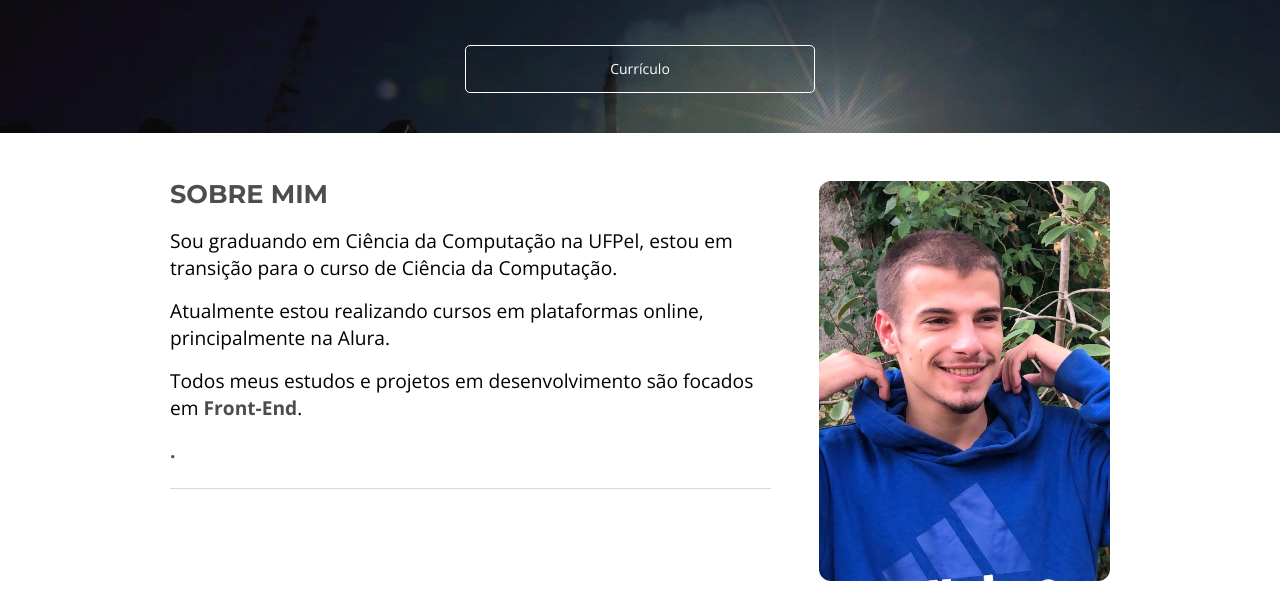
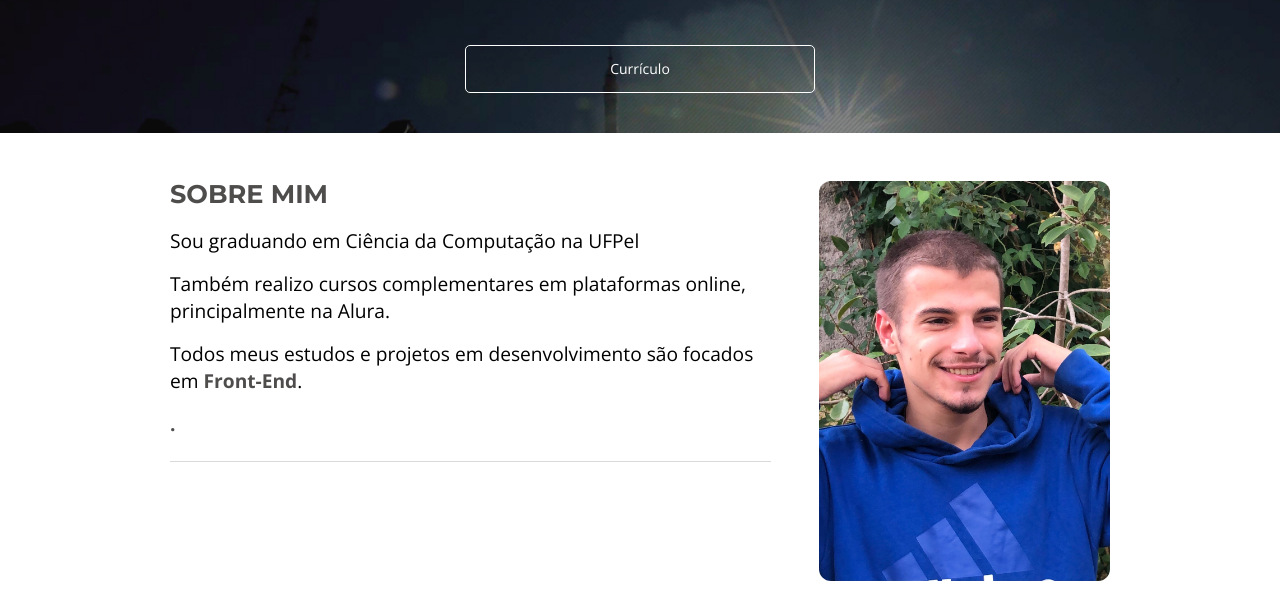
Before and after one commit to Duduenri/Portfolio, a plain HTML site: page index.html in a window 1280 px wide. Shown: the part 211-800 px from the top of the page. Drawn offline with nearby package versions, Linux system fonts and the light colour scheme.

Commit message:
atualização no curso

```diff
--- a/index.html
+++ b/index.html
@@ -37,9 +37,9 @@
             <section class="sobre container">
                 <div class="sobre__conteudo">
                     <h2 class="sobre__titulo">Sobre mim</h2>
-                    <p class="sobre__texto">Sou graduando em Ciência da Computação na UFPel, estou em transição para o curso de Ciência da Computação. </p>
+                    <p class="sobre__texto">Sou graduando em Ciência da Computação na UFPel</p>
                     <p class="sobre__texto">
-                        Atualmente estou realizando cursos em plataformas online, principalmente na Alura.</p>
+                       Também realizo cursos complementares em plataformas online, principalmente na Alura.</p>
                         <p class="sobre__texto">
                             Todos meus estudos e projetos em desenvolvimento são focados em <strong class="sobre__texto--destaque">Front-End</strong>.</p>
                     <p class="sobre__texto sobre__texto--destaque sobre__texto--divisao">.</p>
```
